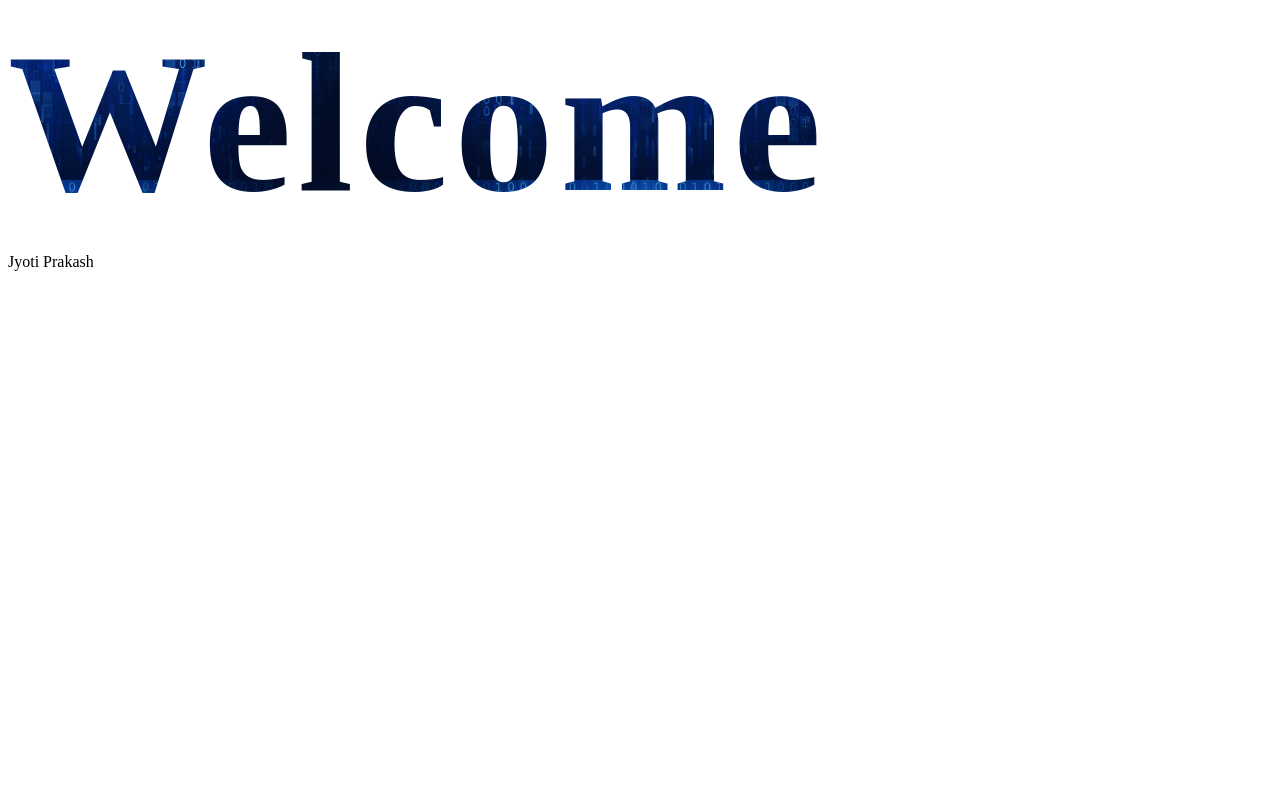
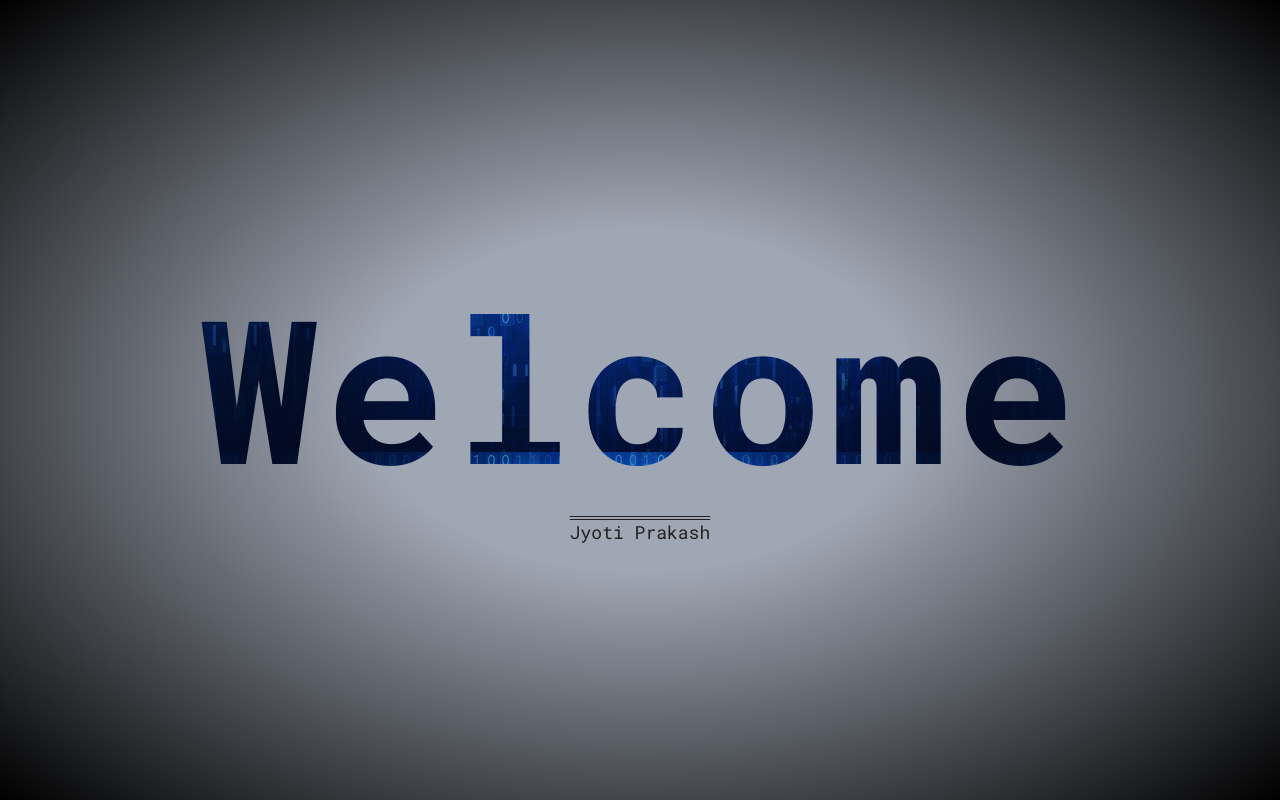
Before and after one commit to JyotiPrakash95/github-portfolio, a plain HTML site: page index.html in a window 1280 px wide. Drawn offline with Linux system fonts and the light colour scheme.

Commit message:
banner-update

```diff
--- a/index.html
+++ b/index.html
@@ -4,7 +4,7 @@
 <head>
     <meta charset="UTF-8">
     <meta name="viewport" content="width=device-width, initial-scale=1.0">
-    <title>Frontend Developer | Website designer for build your best version of your site</title>
+    <title>Portfolio | Frontend Developer | Website designer for build your best version of your site</title>
     <meta name="description"
         content="Jyoti Prakash is a Frontend Developer who builds accessible, inclusive products and digital experiences for the web.">
     <link rel="icon" type="image/x-icon" href="/images/favicon.ico">
@@ -14,9 +14,10 @@
 
 <body>
     <div class="banner">
+        <div class="content">
         <h1>Welcome</h1>
         <p>Jyoti Prakash</p>
-
+    </div>
     </div>
 </body>
 
--- a/style.css
+++ b/style.css
@@ -1,13 +1,23 @@
-banner {
-    background: radial-gradient(ellipse at center, #022227 50%, #000000 100%);
+/* fonts */
+@import url('https://fonts.googleapis.com/css2?family=Roboto+Mono:wght@400;700&display=swap');
+
+
+*{margin: 0;
+padding: 0;
+box-sizing: border-box;
+font-family: 'Roboto Mono', monospace;}
+
+
+.banner {
+    background: radial-gradient(ellipse at center, #a0a7b4 30%, #000000 100%);
     position: relative;
     height: 100vh;
-    width: 100vw;
+    width: 100%;
     margin: 0;
     display: grid;
     place-items: center;
+    text-align: center;
 }
-
 @keyframes shine {
     from {
         background-position: center 0;
@@ -17,10 +27,7 @@ banner {
         background-position: center 200%;
     }
 }
-
 h1 {
-    margin: 0;
-    font-family: "Montserrat", sens serif;
     font-size: 25vh;
     letter-spacing: 0.03em;
     color: #ffffff;
@@ -31,3 +38,8 @@ h1 {
     -webkit-text-fill-color: transparent;
     animation: shine 8s linear infinite;
 }
+.content p{font-size: 18px;
+color:#212121;
+line-height: 1.6em;
+text-decoration: overline #212121 double;
+}
```
